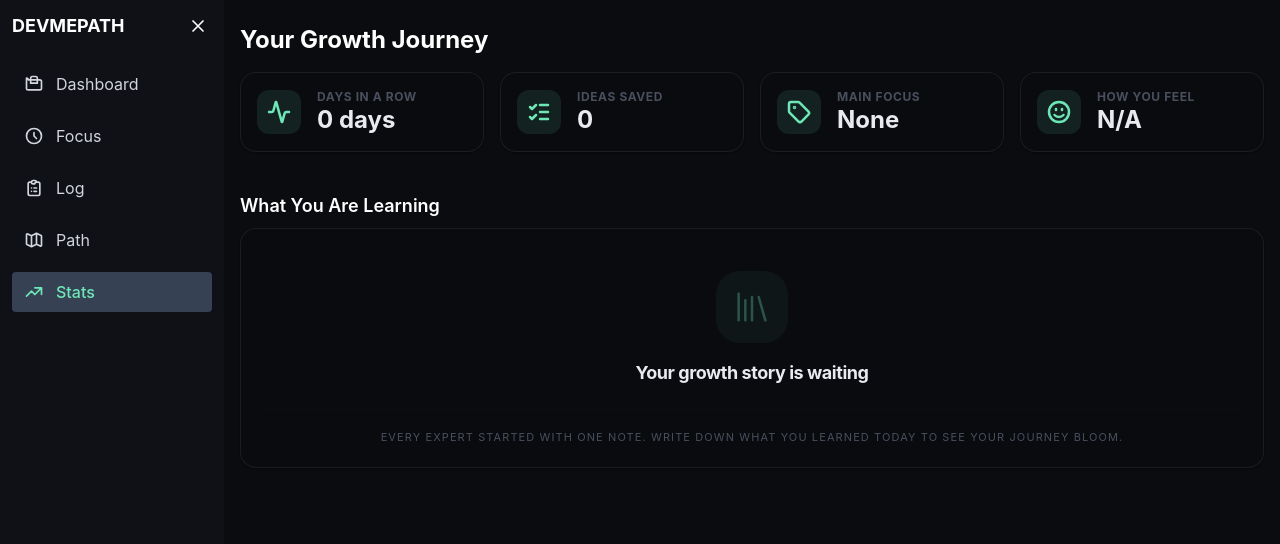
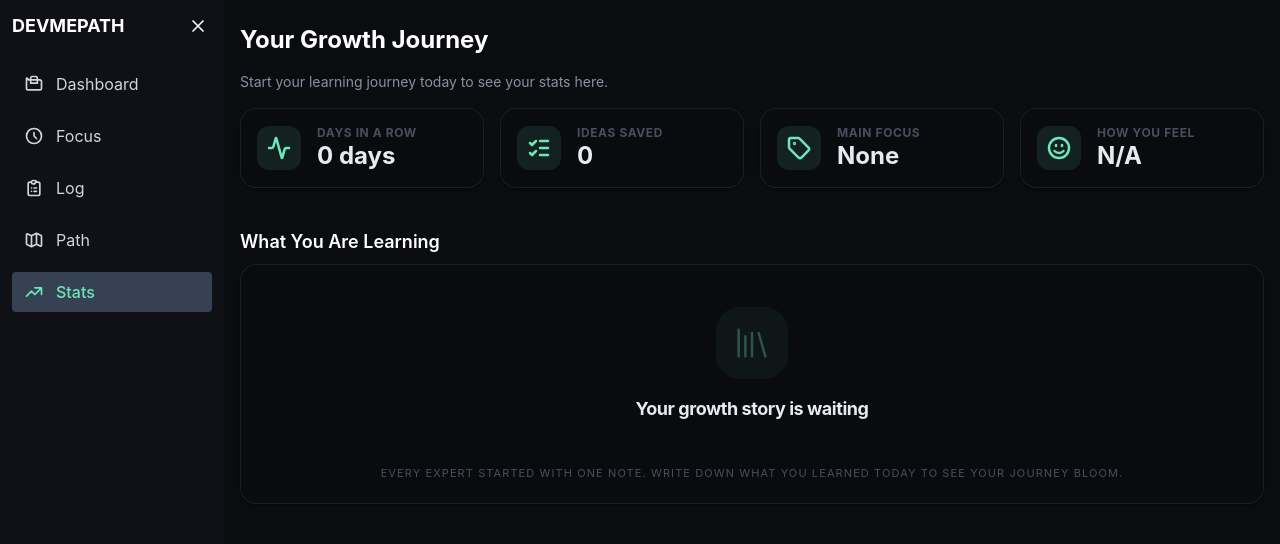
Before and after one commit to BesufikadHosiso/LevelGit, a React (Vite) app: page /stats in a window 1280 px wide. Shown: the top 544 px of the page. Built offline with nearby package versions, Linux system fonts and the light colour scheme.

Commit message:
feat(ui): add dynamic streak and focus tag subtitle to Stats page

```diff
--- a/src/pages/Stats.jsx
+++ b/src/pages/Stats.jsx
@@ -1,11 +1,18 @@
 import StatCards from "../components/features/StatCards";
 import TagBreakdown from "../components/features/TagBreakdown";
-
+import useApp from "../context/useApp";
 
 const Stats = () => {
+    const { state } = useApp();
+    const streak = state.streak || 0;
+    const subtitle = streak > 0
+        ? `You're on a ${streak} day streak!${state.mostStudiedTag ? ` Your top focus is ${state.mostStudiedTag}.` : ''}`
+        : "Start your learning journey today to see your stats here.";
+
     return (
         <div className="flex flex-col gap-4">
             <h1 className="text-2xl font-bold text-white">Your Growth Journey</h1>
+            <p className="text-sm text-muted">{subtitle}</p>
             <StatCards />
             <div className="mt-6">
                 <h2 className="text-lg font-semibold text-white mb-2">What You Are Learning</h2>
```
